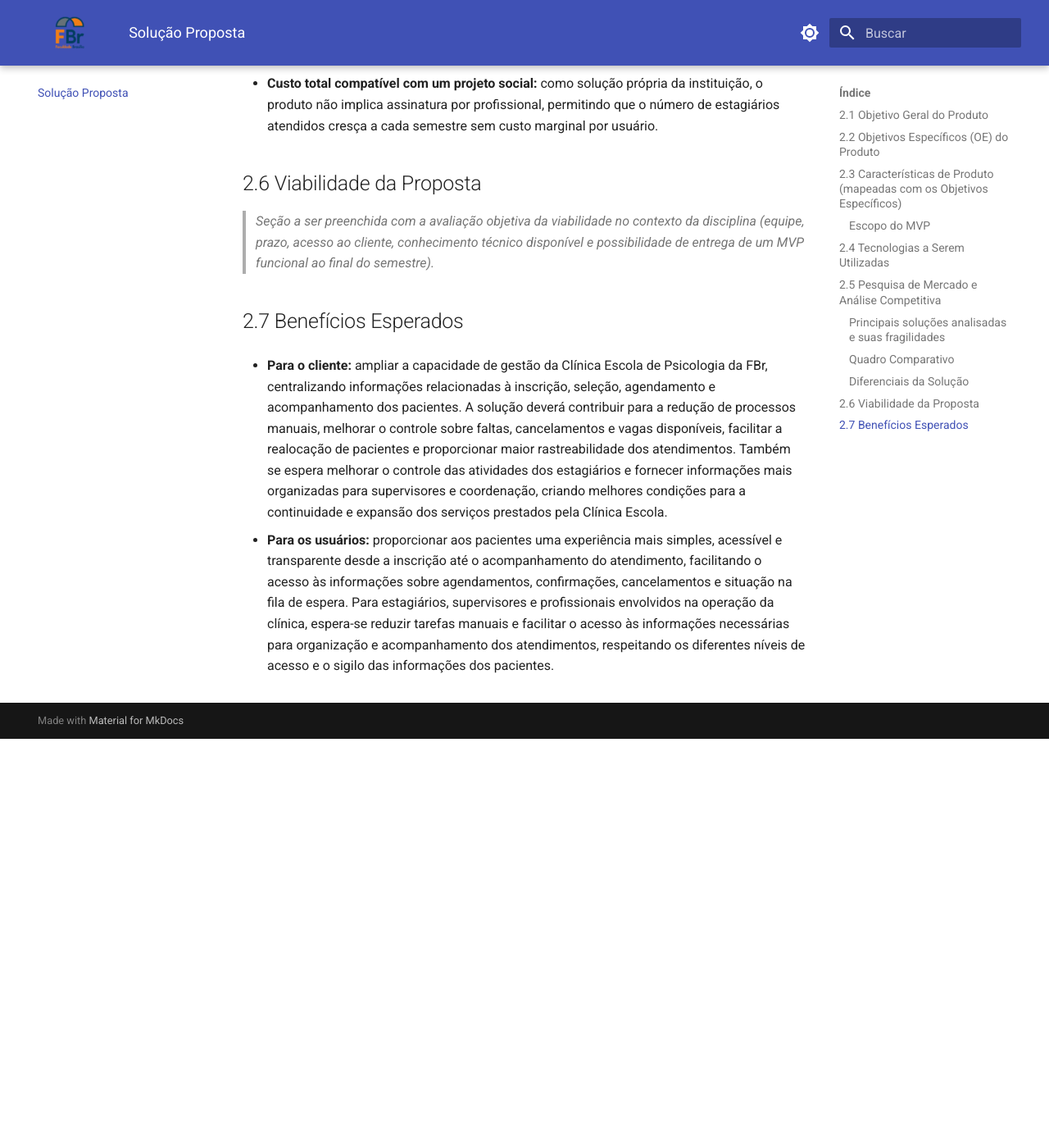
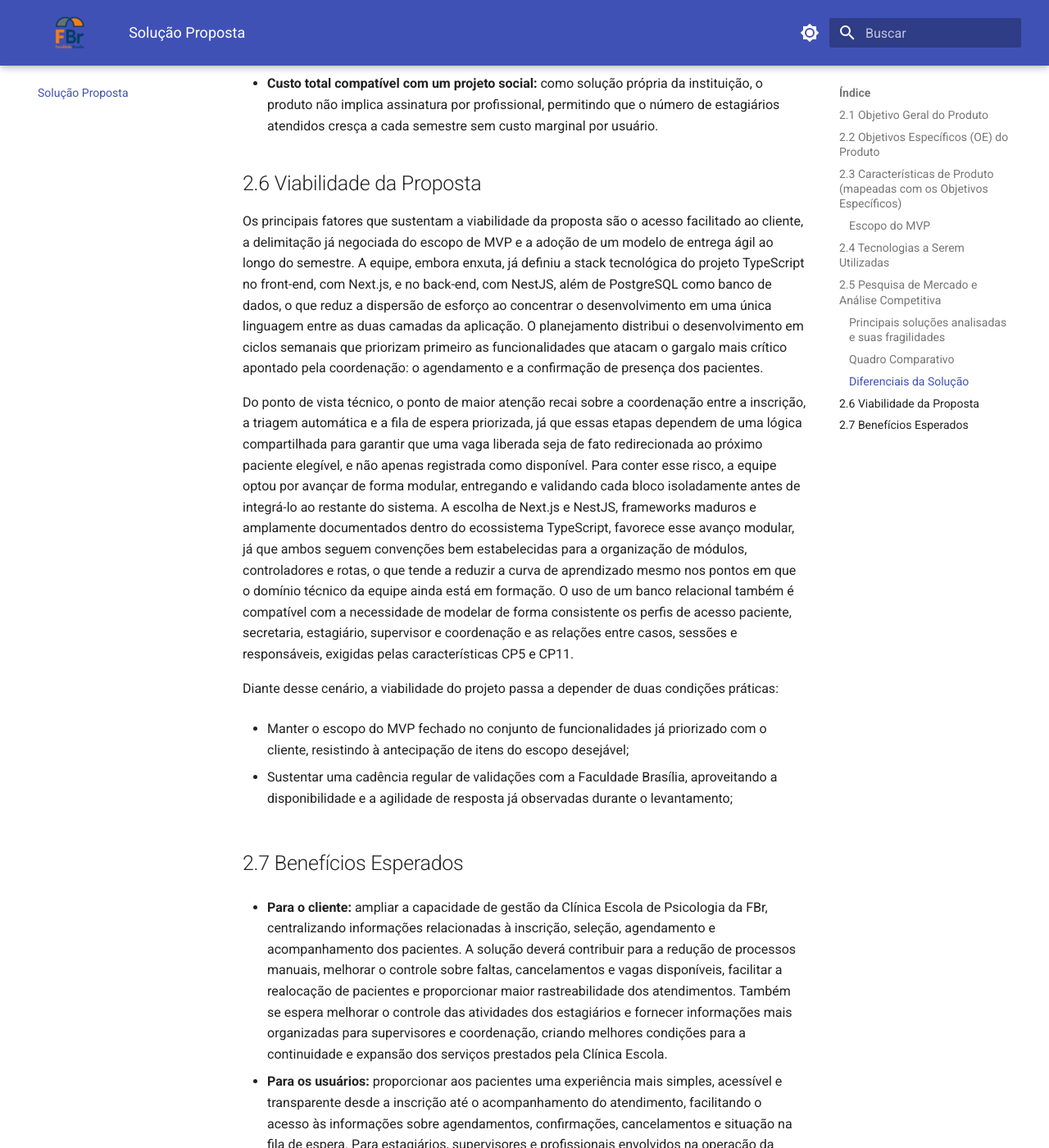
Before and after one commit to mdsreq-fga-unb/REQ-2026.2-T02-ClinicaEscolaFBr, an MkDocs documentation site: the page built from docs/solucao-proposta.md, in a window 1280 px wide and 1400 px high, scrolled down 8065 px. Shown: the whole window at 82% size. Built offline with MkDocs 1.6.1 and Material for MkDocs 9.7.7, drawn with Linux system fonts in a browser that asks for light colours; before the commit the page ends 8966 px from its top, so only the background shows below that.

Commit message:
docs: adiciona o texto do tópico 2.6

```diff
--- a/docs/solucao-proposta.md
+++ b/docs/solucao-proposta.md
@@ -110,7 +110,15 @@ A solução da Clínica Escola FBr irá se diferenciar pelos seguintes aspectos:
 
 ## 2.6 Viabilidade da Proposta
 
-> _Seção a ser preenchida com a avaliação objetiva da viabilidade no contexto da disciplina (equipe, prazo, acesso ao cliente, conhecimento técnico disponível e possibilidade de entrega de um MVP funcional ao final do semestre)._
+Os principais fatores que sustentam a viabilidade da proposta são o acesso facilitado ao cliente, a delimitação já negociada do escopo de MVP e a adoção de um modelo de entrega ágil ao longo do semestre. A equipe, embora enxuta, já definiu a stack tecnológica do projeto TypeScript no front-end, com Next.js, e no back-end, com NestJS, além de PostgreSQL como banco de dados, o que reduz a dispersão de esforço ao concentrar o desenvolvimento em uma única linguagem entre as duas camadas da aplicação. O planejamento distribui o desenvolvimento em ciclos semanais que priorizam primeiro as funcionalidades que atacam o gargalo mais crítico apontado pela coordenação: o agendamento e a confirmação de presença dos pacientes.
+
+Do ponto de vista técnico, o ponto de maior atenção recai sobre a coordenação entre a inscrição, a triagem automática e a fila de espera priorizada, já que essas etapas dependem de uma lógica compartilhada para garantir que uma vaga liberada seja de fato redirecionada ao próximo paciente elegível, e não apenas registrada como disponível. Para conter esse risco, a equipe optou por avançar de forma modular, entregando e validando cada bloco isoladamente antes de integrá-lo ao restante do sistema. A escolha de Next.js e NestJS, frameworks maduros e amplamente documentados dentro do ecossistema TypeScript, favorece esse avanço modular, já que ambos seguem convenções bem estabelecidas para a organização de módulos, controladores e rotas, o que tende a reduzir a curva de aprendizado mesmo nos pontos em que o domínio técnico da equipe ainda está em formação. O uso de um banco relacional também é compatível com a necessidade de modelar de forma consistente os perfis de acesso paciente, secretaria, estagiário, supervisor e coordenação e as relações entre casos, sessões e responsáveis, exigidas pelas características CP5 e CP11.
+
+Diante desse cenário, a viabilidade do projeto passa a depender de duas condições práticas:
+
+- Manter o escopo do MVP fechado no conjunto de funcionalidades já priorizado com o cliente, resistindo à antecipação de itens do escopo desejável;
+
+- Sustentar uma cadência regular de validações com a Faculdade Brasília, aproveitando a disponibilidade e a agilidade de resposta já observadas durante o levantamento;
 
 ## 2.7 Benefícios Esperados
 
```
